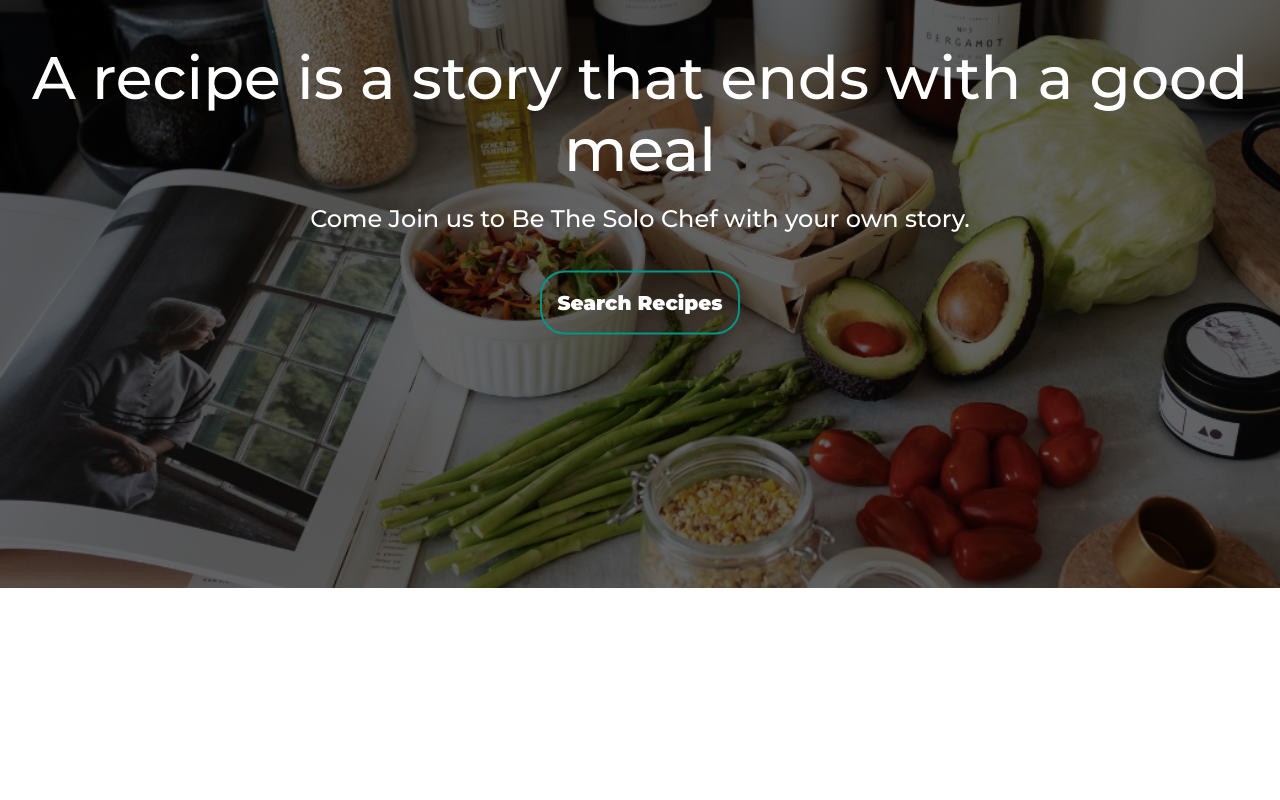
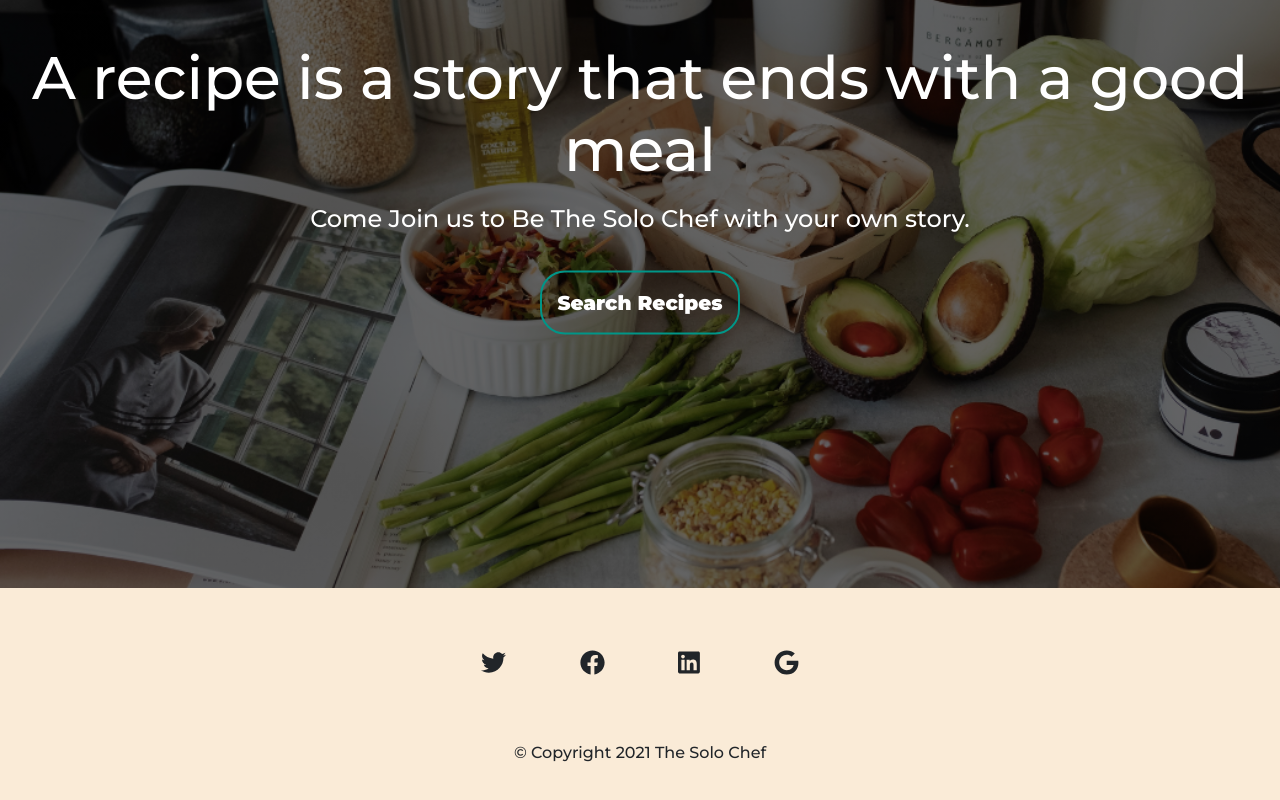
Before and after one commit to sourayanbh/TheSoloChef, a React (Create React App) app: page / in a window 1280 px wide. Shown: the part 212-1012 px from the top of the page. Before the commit the page ends 800 px from the top, so only its background shows below. Built offline with nearby package versions, Linux system fonts and the light colour scheme; the HTML template or start-up script is replaced by a standard one.

Commit message:
added footer

```diff
--- a/package.json
+++ b/package.json
@@ -4,6 +4,7 @@
   "private": true,
   "dependencies": {
     "@fortawesome/fontawesome-svg-core": "^1.2.35",
+    "@fortawesome/free-brands-svg-icons": "^5.15.3",
     "@fortawesome/free-solid-svg-icons": "^5.15.3",
     "@fortawesome/react-fontawesome": "^0.1.14",
     "@testing-library/jest-dom": "^5.14.1",
--- a/src/App.css
+++ b/src/App.css
@@ -193,9 +193,24 @@
   width: 100%;
 }
 
+.Footer{
+  height: auto;
+  padding: 2%;
+  background-color: antiquewhite;
+}
+
+.socialIcons{
+  margin: 3%;
+  font-size: 25px;
+}
+
+.copyrightText{
+  margin: 2%;
+}
+
 @media(max-width : 700px){
   .aboutRecipePage{
-    height: 230vh;
+    height: auto;
   }
 
   .Leftsideimg{
--- a/src/App.js
+++ b/src/App.js
@@ -1,6 +1,7 @@
 import MainPage from './MainPage';
 import './App.css';
 import 'bootstrap/dist/css/bootstrap.min.css';
+import './Components/FontAwesmeLibrary/Index'
 import { Provider } from "react-redux";
 import store from './Components/Redux/Store/recipeStore';
 
--- a/src/Components/AboutRecipies.jsx
+++ b/src/Components/AboutRecipies.jsx
@@ -2,6 +2,7 @@ import React from "react";
 import { Row, Col } from "react-bootstrap";
 import LeftSide from "./AboutRecipiesDetails/LeftSide";
 import RightSide from "./AboutRecipiesDetails/RightSide";
+import Footer from "./Footer/Footer";
 import MyNavbar from "./Navbar";
 
 function AboutRecipes() {
@@ -23,6 +24,8 @@ function AboutRecipes() {
             </div>
           </Col>
         </Row>
+
+        <Footer />
       </div>
     </>
   );
--- /dev/null
+++ b/src/Components/FontAwesmeLibrary/FontAwesomeIcon.js
@@ -0,0 +1,14 @@
+import React from 'react'
+import { FontAwesomeIcon } from '@fortawesome/react-fontawesome'
+
+
+function FontAwesoneIcons(props){
+    return (
+        <>
+            <FontAwesomeIcon className="socialIcons" icon={props.iconname} />
+        </>
+    )
+}
+
+
+export default FontAwesoneIcons
--- /dev/null
+++ b/src/Components/FontAwesmeLibrary/Index.js
@@ -0,0 +1,6 @@
+
+import { library } from '@fortawesome/fontawesome-svg-core'
+import { faUser } from '@fortawesome/free-solid-svg-icons'
+
+
+library.add(faUser)
--- /dev/null
+++ b/src/Components/Footer/Footer.js
@@ -0,0 +1,33 @@
+import React from "react";
+import FontAwesoneIcons from "../FontAwesmeLibrary/FontAwesomeIcon";
+import { Row, Col } from "react-bootstrap";
+
+import {
+  faFacebook,
+  faGoogle,
+  faLinkedin,
+  faTwitter,
+} from "@fortawesome/free-brands-svg-icons";
+import { faEnvelope, faPhone } from "@fortawesome/free-solid-svg-icons";
+
+function Footer() {
+  return (
+    <>
+      <div className="Footer">
+        <Row>
+          <Col lg={12} md={12} sm={12}>
+            <div>
+              <FontAwesoneIcons iconname={faTwitter} />
+              <FontAwesoneIcons iconname={faFacebook} />
+              <FontAwesoneIcons iconname={faLinkedin} />
+              <FontAwesoneIcons iconname={faGoogle} />
+            </div>
+          </Col>
+        </Row>
+        <div className="copyrightText">© Copyright 2021 The Solo Chef</div>
+      </div>
+    </>
+  );
+}
+
+export default Footer;
--- a/src/Components/HomePage.jsx
+++ b/src/Components/HomePage.jsx
@@ -2,6 +2,7 @@ import React from "react";
 import { useHistory } from "react-router";
 import MainDetails from "./HomePageComp/MainDetails";
 import MyNavbar from "./Navbar";
+import Footer from "./Footer/Footer";
 
 function HomePage() {
   const history = useHistory();
@@ -12,6 +13,7 @@ function HomePage() {
   };
 
   return (
+    <>
     <div className="HomePage">
       <MyNavbar />
 
@@ -23,6 +25,10 @@ function HomePage() {
         />
       </div>
     </div>
+
+    <Footer />
+
+    </>
   );
 }
 
```
Also changed, not shown: 1 other file (tests, documents, lock files or other folders).
